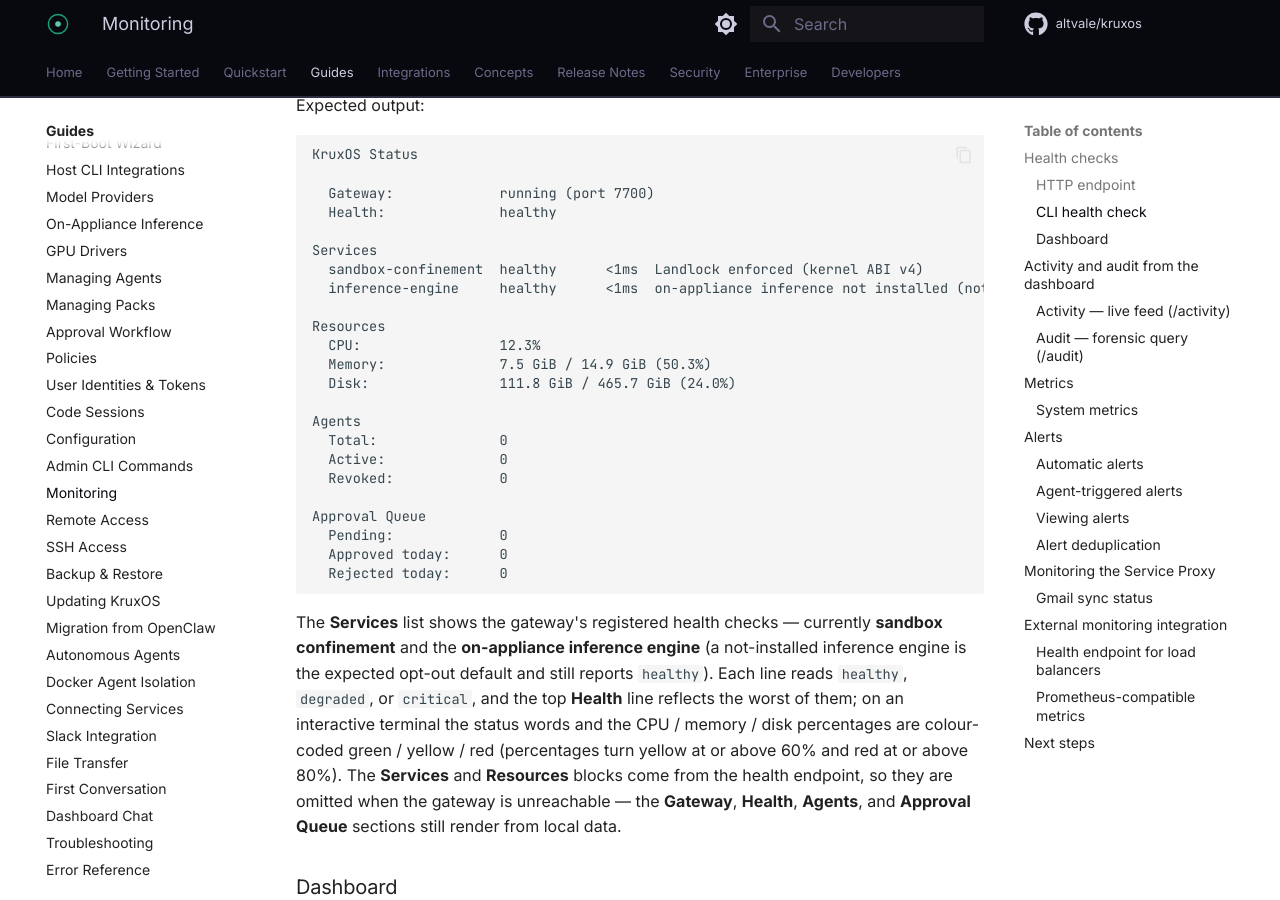
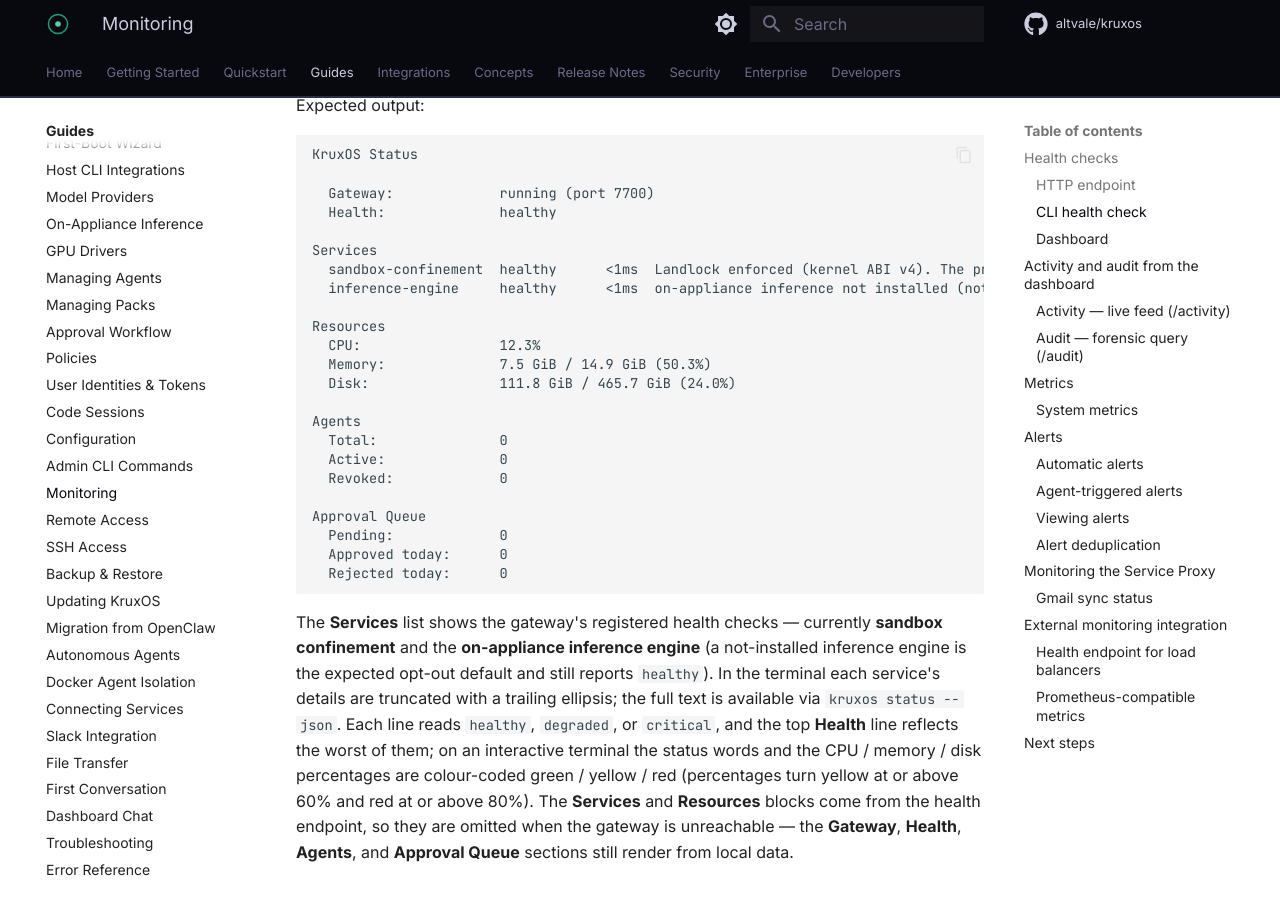
Before and after one commit to altvale/kruxos, an MkDocs documentation site: the page built from docs/public/docs/guides/monitoring.md, in a window 1280 px wide and 900 px high, scrolled down 1834 px. Built offline with MkDocs 1.6.1 and Material for MkDocs 9.7.7, drawn with Linux system fonts in a browser that asks for light colours; comment, search, counter and statistics services are not loaded.

Commit message:
docs(monitoring): match `kruxos status` sample to the verbatim CLI capture
Synced the Services detail strings to the compiled binary's 60-char + ellipsis
truncation for the two registered checks, so the sample matches the real
`kruxos status` output byte-for-byte. Noted that terminal service details are
truncated with a trailing ellipsis and the full text is available via
`kruxos status --json`.

````diff
--- a/docs/public/docs/guides/monitoring.md
+++ b/docs/public/docs/guides/monitoring.md
@@ -86,8 +86,8 @@
   Health:              healthy
 
 Services
-  sandbox-confinement  healthy      <1ms  Landlock enforced (kernel ABI v4)
-  inference-engine     healthy      <1ms  on-appliance inference not installed (not configured)
+  sandbox-confinement  healthy      <1ms  Landlock enforced (kernel ABI v4). The primary filesystem co…
+  inference-engine     healthy      <1ms  on-appliance inference not installed (not configured): this …
 
 Resources
   CPU:                 12.3%
@@ -105,7 +105,7 @@
   Rejected today:      0
 ```
 
-The **Services** list shows the gateway's registered health checks — currently **sandbox confinement** and the **on-appliance inference engine** (a not-installed inference engine is the expected opt-out default and still reports `healthy`). Each line reads `healthy`, `degraded`, or `critical`, and the top **Health** line reflects the worst of them; on an interactive terminal the status words and the CPU / memory / disk percentages are colour-coded green / yellow / red (percentages turn yellow at or above 60% and red at or above 80%). The **Services** and **Resources** blocks come from the health endpoint, so they are omitted when the gateway is unreachable — the **Gateway**, **Health**, **Agents**, and **Approval Queue** sections still render from local data.
+The **Services** list shows the gateway's registered health checks — currently **sandbox confinement** and the **on-appliance inference engine** (a not-installed inference engine is the expected opt-out default and still reports `healthy`). In the terminal each service's details are truncated with a trailing ellipsis; the full text is available via `kruxos status --json`. Each line reads `healthy`, `degraded`, or `critical`, and the top **Health** line reflects the worst of them; on an interactive terminal the status words and the CPU / memory / disk percentages are colour-coded green / yellow / red (percentages turn yellow at or above 60% and red at or above 80%). The **Services** and **Resources** blocks come from the health endpoint, so they are omitted when the gateway is unreachable — the **Gateway**, **Health**, **Agents**, and **Approval Queue** sections still render from local data.
 
 ### Dashboard
 
````
